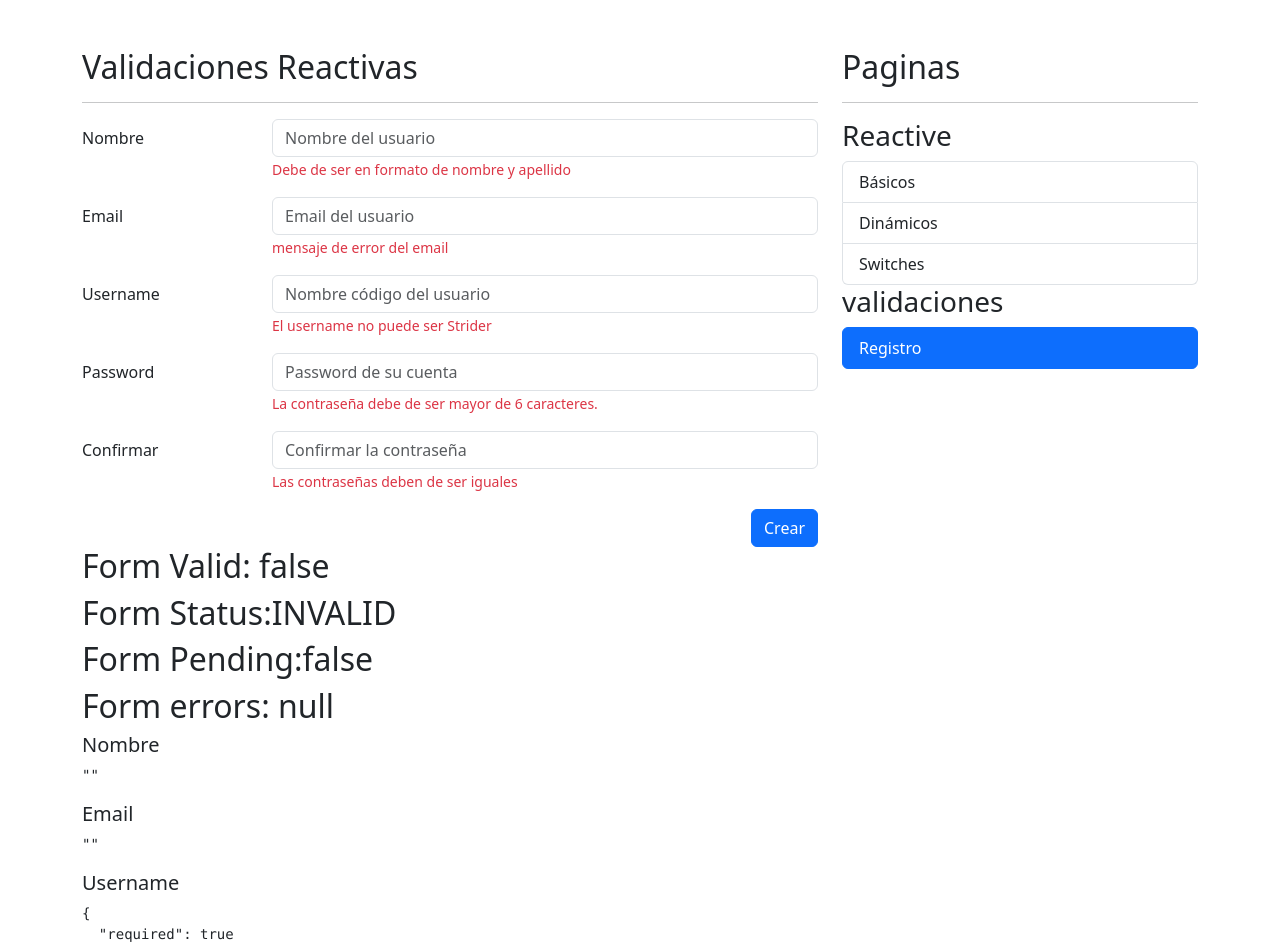
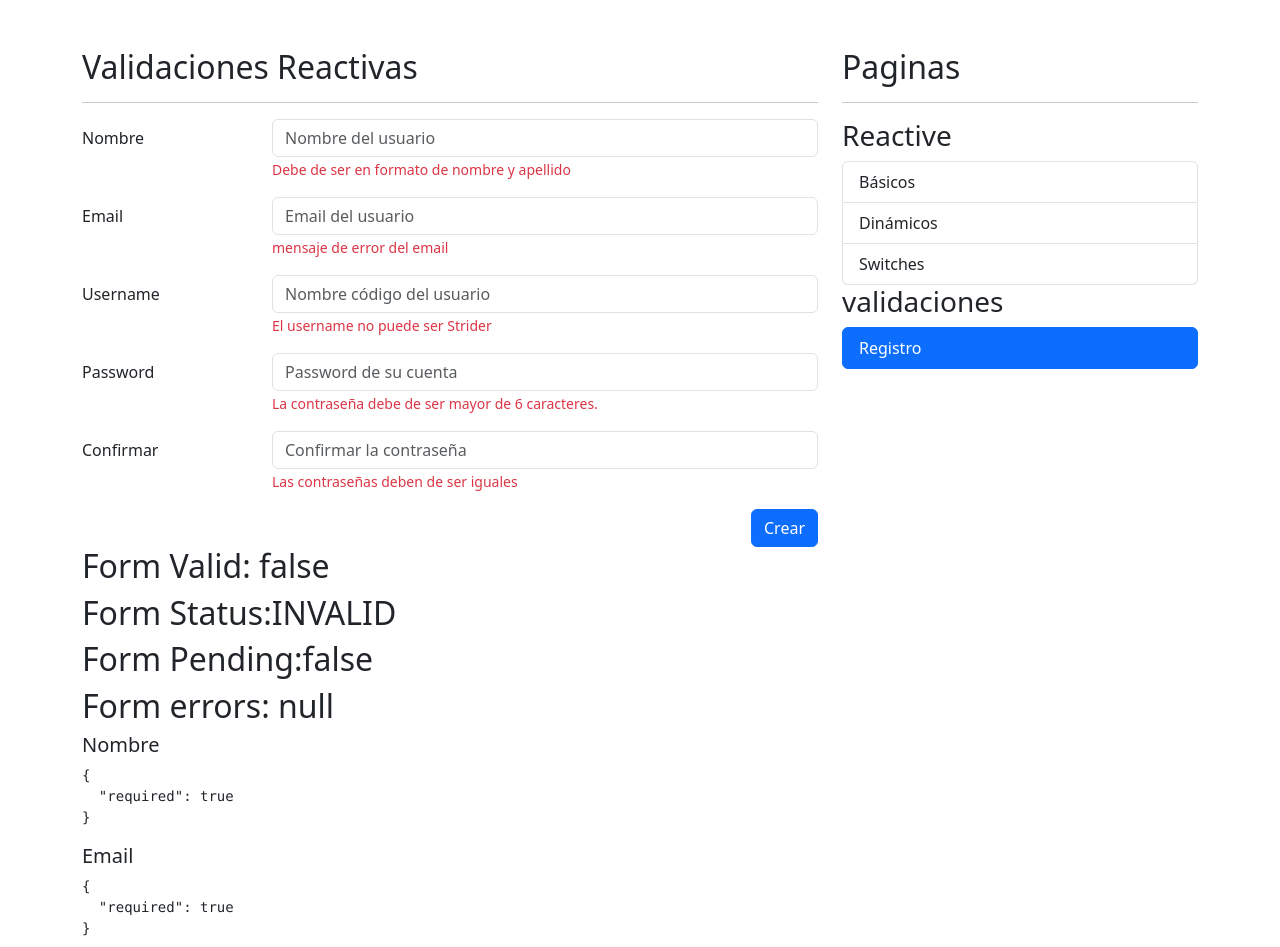
Before and after one commit to Kenier202/FormsApp, an Angular app: page /auth/sing-up in a window 1280 px wide. Shown: the top 947 px of the page. Built offline with nearby package versions, Linux system fonts and the light colour scheme.

Commit message:
feat(register-page): update validation patterns for name and email fields in the registration form

```diff
--- a/src/app/auth/pages/register-page/register-page.component.html
+++ b/src/app/auth/pages/register-page/register-page.component.html
@@ -102,10 +102,10 @@
 <h2>Form errors: {{ miForm.errors | json }}</h2>
 
 <h5>Nombre</h5>
-<pre>{{ miForm.value.name | json }}</pre>
+<pre>{{ miForm.controls["name"].errors | json }}</pre>
 
 <h5>Email</h5>
-<pre>{{ miForm.value.email | json }}</pre>
+<pre>{{ miForm.controls["email"].errors | json }}</pre>
 
 <h5>Username</h5>
 <pre>{{ miForm.controls["username"].errors | json }}</pre>
--- a/src/app/auth/pages/register-page/register-page.component.ts
+++ b/src/app/auth/pages/register-page/register-page.component.ts
@@ -1,6 +1,6 @@
 import { Component, OnInit } from '@angular/core';
 import { FormBuilder, FormGroup, Validators } from '@angular/forms';
-import { cantBeStrider } from '../../../shared/validators/validators';
+import { cantBeStrider, emailPattern, firstNameAndLastnamePattern } from '../../../shared/validators/validators';
 
 @Component({
   templateUrl: './register-page.component.html',
@@ -13,8 +13,8 @@ export class RegisterPageComponent implements OnInit {
 
   ngOnInit(): void {
     this.miForm = this.fb.group({
-      name: ['', [Validators.required]],
-      email: ['', [Validators.required, Validators.email]],
+      name: ['', [Validators.required, Validators.pattern(firstNameAndLastnamePattern)]],
+      email: ['', [Validators.required, Validators.pattern(emailPattern) ]],
       username: ['', [Validators.required, cantBeStrider]],
       password: ['', [Validators.required, Validators.minLength(6)]],
       confirmPassword: ['', [Validators.required]],
```
